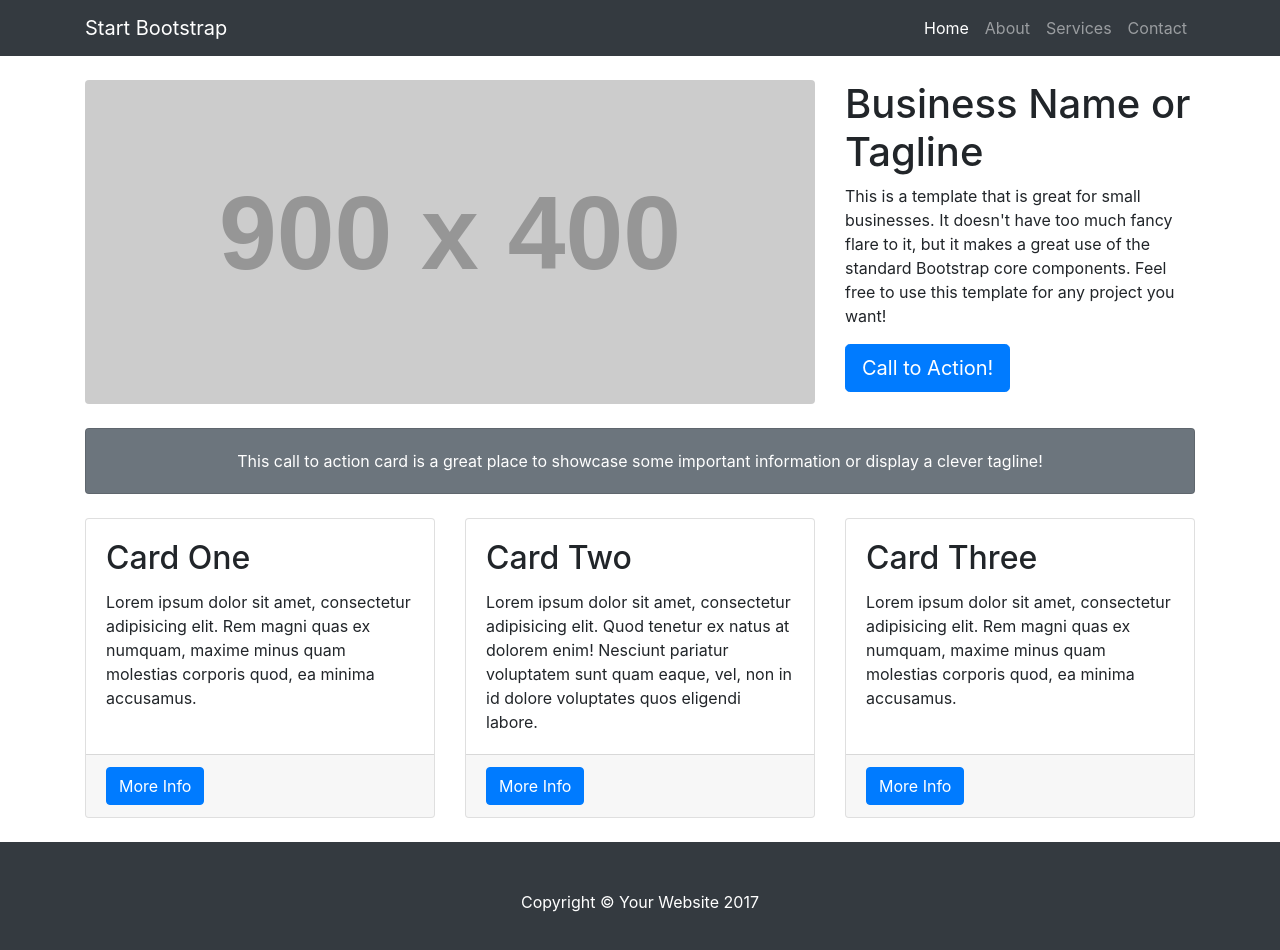
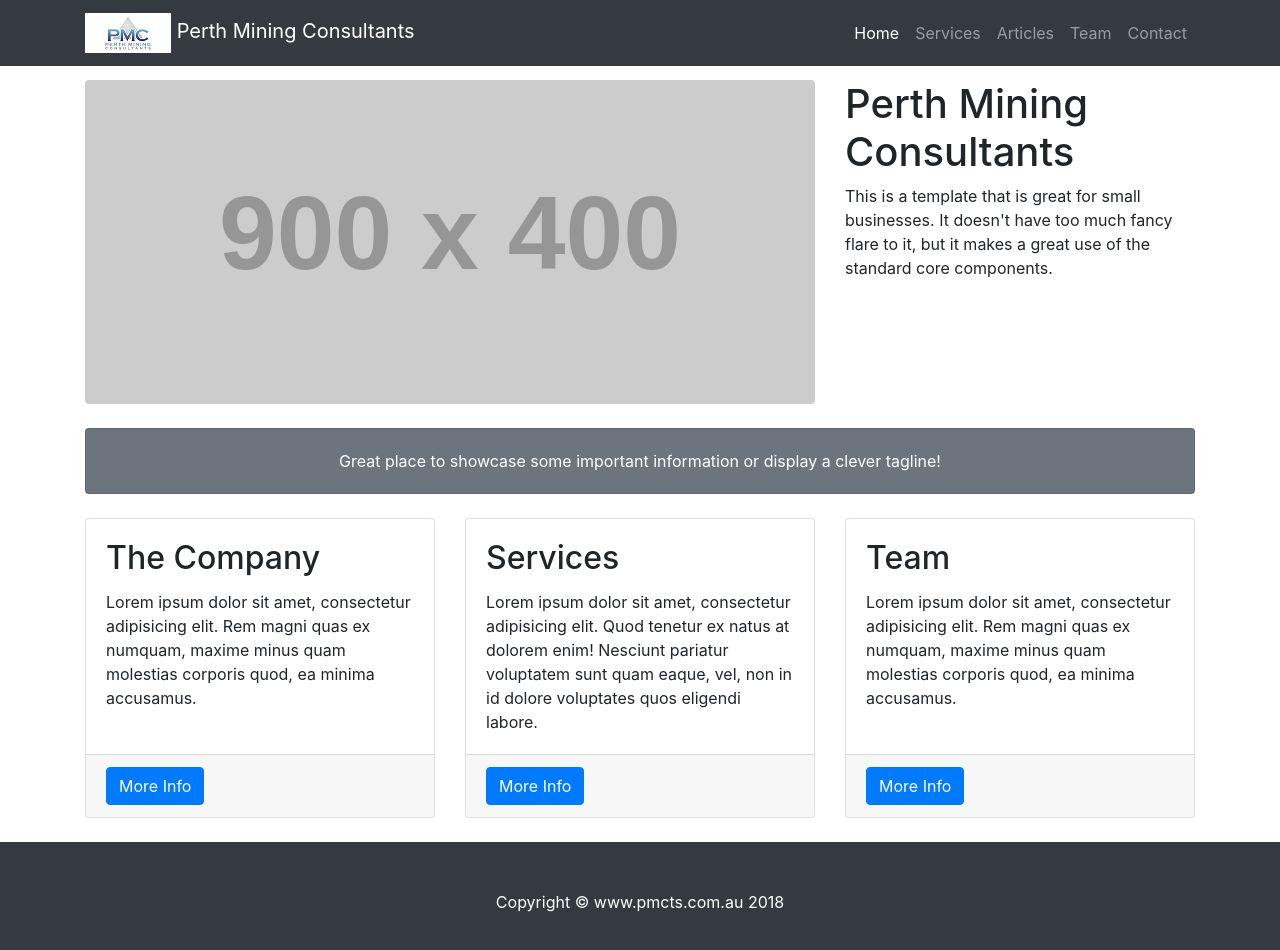
Before and after one commit to rohandumbi/pmcts, a website: page index.html in a window 1280 px wide. Drawn offline with Linux system fonts and the light colour scheme; placeholder pictures from the web are drawn by us.

Commit message:
home page first draft.

```diff
--- a/index.html
+++ b/index.html
@@ -8,13 +8,13 @@
     <meta name="description" content="">
     <meta name="author" content="">
 
-    <title>Small Business - Start Bootstrap Template</title>
+    <title>PMC - Perth Mining Consultants</title>
 
     <!-- Bootstrap core CSS -->
     <link href="./vendor/bootstrap/css/bootstrap.min.css" rel="stylesheet">
 
     <!-- Custom styles for this template -->
-    <link href="./css/small-business.css" rel="stylesheet">
+    <link href="./css/style-basic.css" rel="stylesheet">
 
   </head>
 
@@ -23,22 +23,26 @@
     <!-- Navigation -->
     <nav class="navbar navbar-expand-lg navbar-dark bg-dark fixed-top">
       <div class="container">
-        <a class="navbar-brand" href="#">Start Bootstrap</a>
+        <a class="navbar-brand" href="index.html">
+          <img class="img-responsive2" src="./images/logo.jpg">&nbsp;Perth Mining Consultants</a>
         <button class="navbar-toggler" type="button" data-toggle="collapse" data-target="#navbarResponsive" aria-controls="navbarResponsive" aria-expanded="false" aria-label="Toggle navigation">
           <span class="navbar-toggler-icon"></span>
         </button>
         <div class="collapse navbar-collapse" id="navbarResponsive">
           <ul class="navbar-nav ml-auto">
             <li class="nav-item active">
-              <a class="nav-link" href="#">Home
+              <a class="nav-link" href="#index.html">Home
                 <span class="sr-only">(current)</span>
               </a>
             </li>
             <li class="nav-item">
-              <a class="nav-link" href="#">About</a>
+              <a class="nav-link" href="#">Services</a>
             </li>
             <li class="nav-item">
-              <a class="nav-link" href="#">Services</a>
+              <a class="nav-link" href="#">Articles</a>
+            </li>
+            <li class="nav-item">
+              <a class="nav-link" href="#">Team</a>
             </li>
             <li class="nav-item">
               <a class="nav-link" href="#">Contact</a>
@@ -58,9 +62,9 @@
         </div>
         <!-- /.col-lg-8 -->
         <div class="col-lg-4">
-          <h1>Business Name or Tagline</h1>
-          <p>This is a template that is great for small businesses. It doesn't have too much fancy flare to it, but it makes a great use of the standard Bootstrap core components. Feel free to use this template for any project you want!</p>
-          <a class="btn btn-primary btn-lg" href="#">Call to Action!</a>
+          <h1>Perth Mining Consultants</h1>
+          <p>This is a template that is great for small businesses. It doesn't have too much fancy flare to it, but it makes a great use of the standard core components.</p>
+          <!--<a class="btn btn-primary btn-lg" href="#">Call to Action!</a>-->
         </div>
         <!-- /.col-md-4 -->
       </div>
@@ -69,7 +73,7 @@
       <!-- Call to Action Well -->
       <div class="card text-white bg-secondary my-4 text-center">
         <div class="card-body">
-          <p class="text-white m-0">This call to action card is a great place to showcase some important information or display a clever tagline!</p>
+          <p class="text-white m-0">Great place to showcase some important information or display a clever tagline!</p>
         </div>
       </div>
 
@@ -78,7 +82,7 @@
         <div class="col-md-4 mb-4">
           <div class="card h-100">
             <div class="card-body">
-              <h2 class="card-title">Card One</h2>
+              <h2 class="card-title">The Company</h2>
               <p class="card-text">Lorem ipsum dolor sit amet, consectetur adipisicing elit. Rem magni quas ex numquam, maxime minus quam molestias corporis quod, ea minima accusamus.</p>
             </div>
             <div class="card-footer">
@@ -90,7 +94,7 @@
         <div class="col-md-4 mb-4">
           <div class="card h-100">
             <div class="card-body">
-              <h2 class="card-title">Card Two</h2>
+              <h2 class="card-title">Services</h2>
               <p class="card-text">Lorem ipsum dolor sit amet, consectetur adipisicing elit. Quod tenetur ex natus at dolorem enim! Nesciunt pariatur voluptatem sunt quam eaque, vel, non in id dolore voluptates quos eligendi labore.</p>
             </div>
             <div class="card-footer">
@@ -102,7 +106,7 @@
         <div class="col-md-4 mb-4">
           <div class="card h-100">
             <div class="card-body">
-              <h2 class="card-title">Card Three</h2>
+              <h2 class="card-title">Team</h2>
               <p class="card-text">Lorem ipsum dolor sit amet, consectetur adipisicing elit. Rem magni quas ex numquam, maxime minus quam molestias corporis quod, ea minima accusamus.</p>
             </div>
             <div class="card-footer">
@@ -121,7 +125,7 @@
     <!-- Footer -->
     <footer class="py-5 bg-dark">
       <div class="container">
-        <p class="m-0 text-center text-white">Copyright &copy; Your Website 2017</p>
+        <p class="m-0 text-center text-white">Copyright &copy; www.pmcts.com.au 2018</p>
       </div>
       <!-- /.container -->
     </footer>
```
Also changed, not shown: css/style-basic.css (renamed from css/small-business.css), images/logo.jpg (added).
